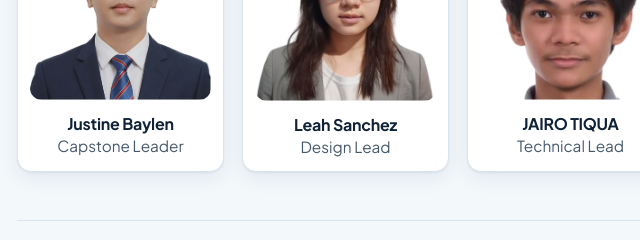
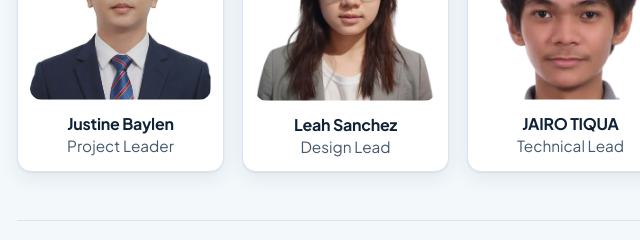
Before and after one commit to justinebaylen010-design/HireNFIx, a plain HTML site: page about.html in a window 1280 px wide. Shown: the part 2640-2880 px from the top of the page, 321-961 px from the left. Drawn offline with Linux system fonts and the light colour scheme.

Commit message:
Update title for Capstone Project Leader

```diff
--- a/about.html
+++ b/about.html
@@ -99,7 +99,7 @@
             <div class="card member">
               <img src="assets/img/PROJECT LEADER.png" alt="Capstone Project Leader">
               <h3>Justine Baylen</h3>
-              <p>Capstone Leader</p>
+              <p>Project Leader</p>
             </div>
             <div class="card member">
               <img src="assets/img/DESIGN LEAD.png" alt="Design Lead">
```
